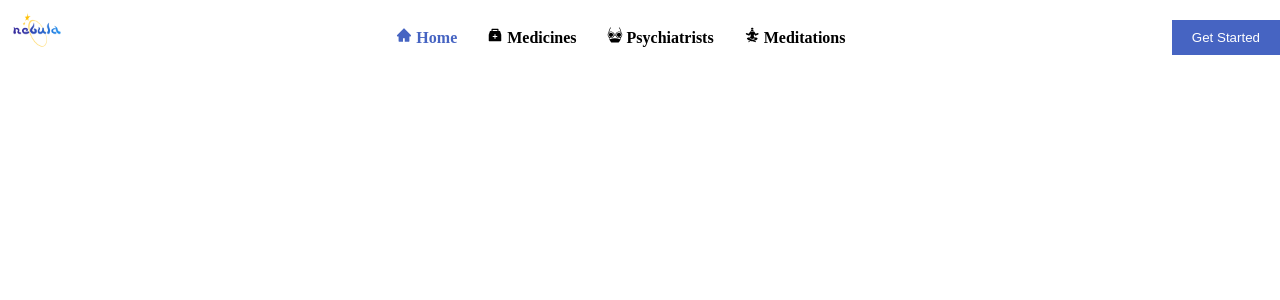
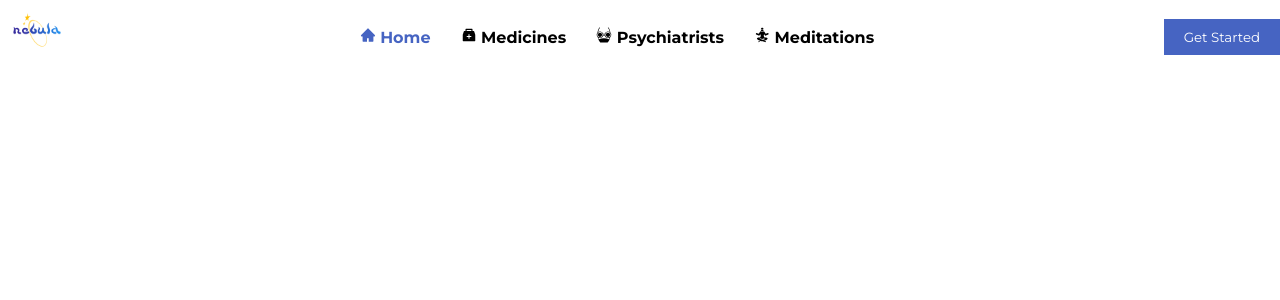
Before and after one commit to samirkhanalofficial/NebuLearn-Psychiatrists-Booking-Website, a Next.js app: page / in a window 1280 px wide. Shown: the top 300 px of the page. Built offline with nearby package versions, Linux system fonts and the light colour scheme.

Commit message:
removed next experimental

```diff
--- a/pages/_app.tsx
+++ b/pages/_app.tsx
@@ -1,6 +1,6 @@
-import '@/styles/globals.css'
-import type { AppProps } from 'next/app'
+import "@/styles/globals.css";
+import type { AppProps } from "next/app";
 
 export default function App({ Component, pageProps }: AppProps) {
-  return <Component {...pageProps} />
+  return <Component {...pageProps} />;
 }
--- a/pages/_document.tsx
+++ b/pages/_document.tsx
@@ -1,10 +1,12 @@
 import { Html, Head, Main, NextScript } from "next/document";
 
+import { Montserrat } from "@next/font/google";
+const montserrat = Montserrat({ subsets: ["latin"] });
 export default function Document() {
   return (
     <Html lang="en">
       <Head />
-      <body>
+      <body className={montserrat.className}>
         <Main />
         <NextScript />
       </body>
--- a/pages/index.tsx
+++ b/pages/index.tsx
@@ -1,9 +1,7 @@
 import Head from "next/head";
-import { Inter } from "@next/font/google";
 import Nav from "../components/Nav";
 import { useRouter } from "next/router";
 
-const inter = Inter({ subsets: ["latin"] });
 // RedHat, smartcontract in solidity
 export default function Home() {
   const router = useRouter();
--- a/styles/globals.css
+++ b/styles/globals.css
@@ -1,4 +1,7 @@
+@import url("https://fonts.googleapis.com/css2?family=Montserrat:wght@500&display=swap");
 * {
-  padding: 0px;
-  margin: 0px;
+  margin: 0;
+  padding: 0;
+  box-sizing: border-box;
+  font-family: "Montserrat", sans-serif !important;
 }
```
